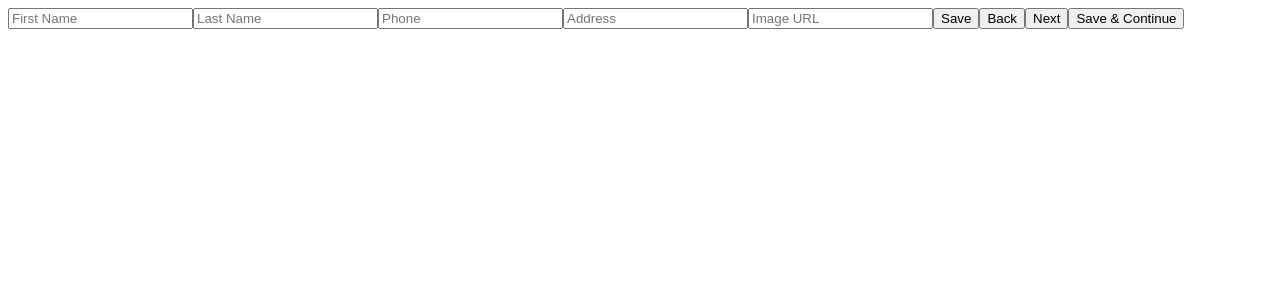
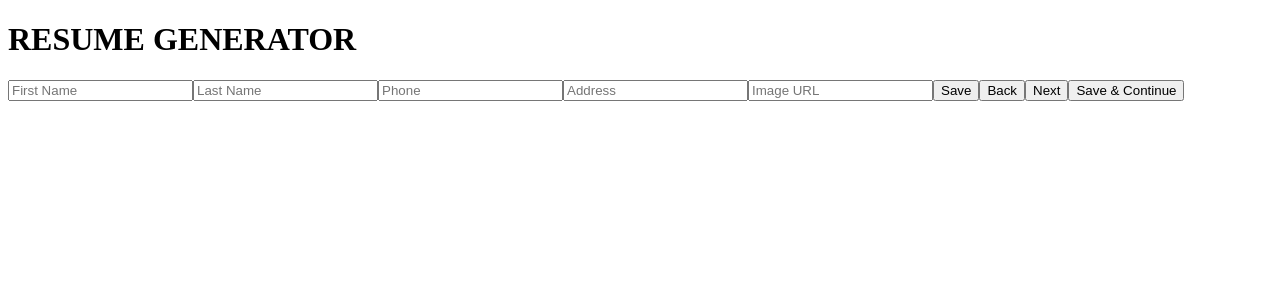
Before and after one commit to acciojob/resume-builder-tarun8053, a React app: page / in a window 1280 px wide. Shown: the top 300 px of the page. Built offline with nearby package versions, Linux system fonts and the light colour scheme.

Commit message:
Update App.js

```diff
--- a/src/components/App.js
+++ b/src/components/App.js
@@ -15,6 +15,8 @@ function Pages() {
 
   return (
     <>
+    <h1>RESUME GENERATOR</h1>
+
       {page === 1 && <Profile />}
       {page === 2 && <Education />}
       {page === 3 && <Skills />}
```
